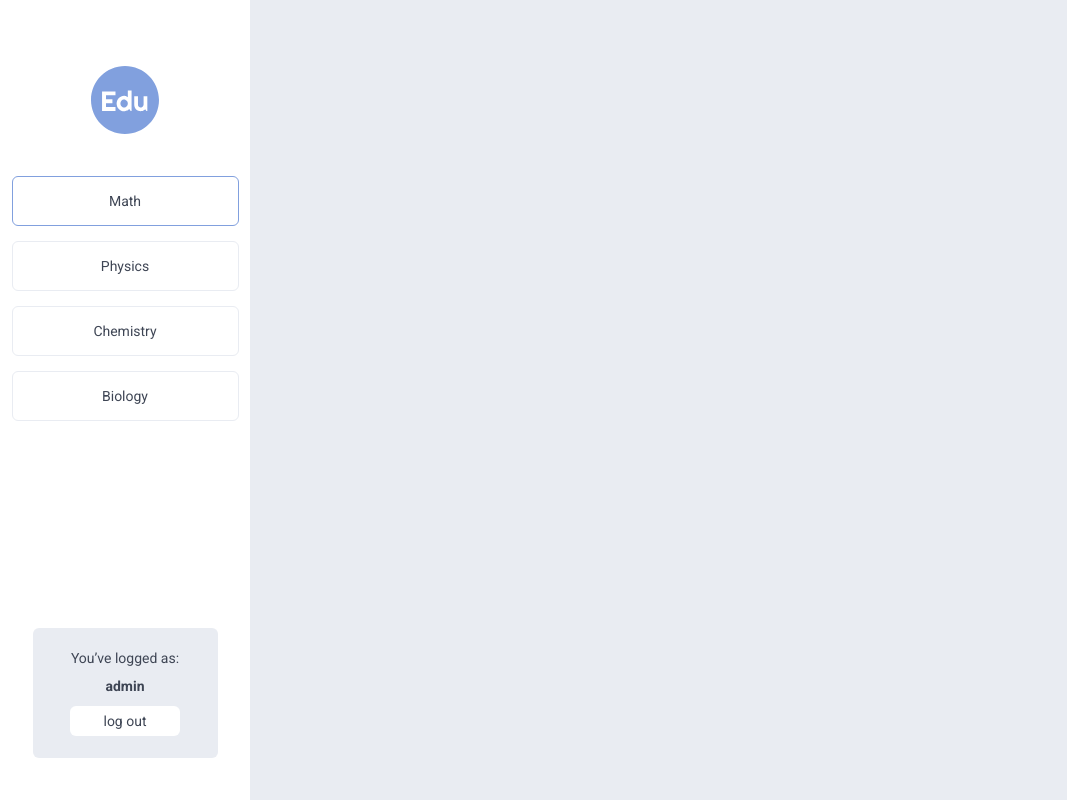
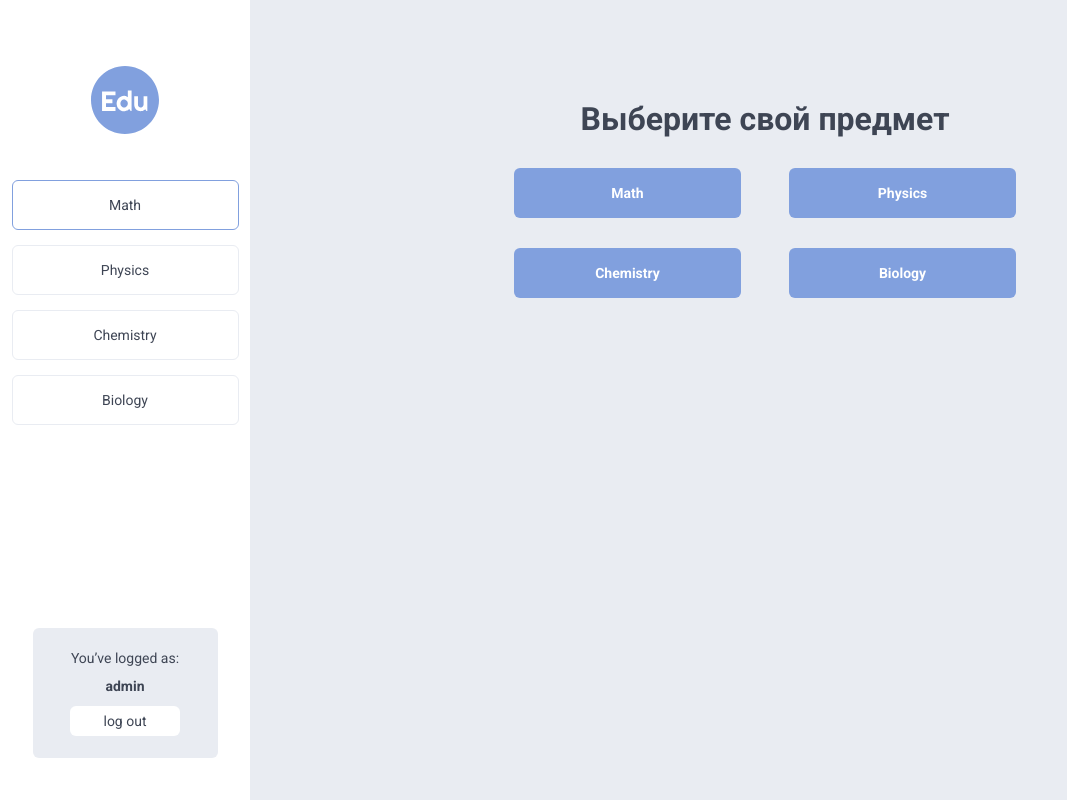
Before and after one commit to maksim4k1/Education-App, a React (Create React App) app: page / in a window 1280 px wide. Shown: the whole page, without its empty margins (0-1067 px from the left). Built offline with nearby package versions, Linux system fonts and the light colour scheme.

Commit message:
added navigation to Main page and edited sidebar buttons to links

```diff
--- a/src/components/UI/Button/index.jsx
+++ b/src/components/UI/Button/index.jsx
@@ -13,6 +13,14 @@ const ButtonElement = styled.button`
   background: var(--color-blue);
   border-radius: 6px;
   transition: all 0.3s;
+  &>a{
+    color: inherit;
+    width: 100%;
+    height: 100%;
+    display: flex;
+    align-items: center;
+    justify-content: center;
+  }
   &:hover{
     background: var(--color-blue-hover);
   }
--- a/src/components/UI/Sidebar/index.jsx
+++ b/src/components/UI/Sidebar/index.jsx
@@ -1,4 +1,5 @@
 import React from "react";
+import { NavLink } from "react-router-dom";
 import styled from "styled-components";
 import LogoIcon from "../../../assets/LogoIcon";
 import { gap } from "../../../styles/mixins";
@@ -67,12 +68,12 @@ const LogoutButton = styled.button`
 function Sidebar () {
   return(
     <Aside>
-      <LogoIcon/>
+      <NavLink to="/"><LogoIcon/></NavLink>
       <Navigation>
-        <NavButton className="active">Math</NavButton>
-        <NavButton>Physics</NavButton>
-        <NavButton>Chemistry</NavButton>
-        <NavButton>Biology</NavButton>
+        <NavButton className="active"><NavLink to="/classroom/math">Math</NavLink></NavButton>
+        <NavButton><NavLink to="/classroom/physics">Physics</NavLink></NavButton>
+        <NavButton><NavLink to="/classroom/chemistry">Chemistry</NavLink></NavButton>
+        <NavButton><NavLink to="/classroom/biology">Biology</NavLink></NavButton>
       </Navigation>
       <Profile>
         <p>You’ve logged as:</p>
--- /dev/null
+++ b/src/pages/Classroom.jsx
@@ -0,0 +1,14 @@
+import React from "react";
+import { Redirect, useParams } from "react-router";
+
+function Classroom () {
+  const {id} = useParams();
+
+  return(
+    <div>
+      <Redirect to="/error/404" />
+    </div>
+  );
+}
+
+export default Classroom;
--- a/src/pages/Main.jsx
+++ b/src/pages/Main.jsx
@@ -1,9 +1,35 @@
 import React from "react";
+import { NavLink } from "react-router-dom";
+import styled from "styled-components";
+import Button from "../components/UI/Button";
+
+const Title = styled.h1`
+  font-size: 32px;
+  font-weight: 700;
+  text-align: center;
+  margin: 0 0 30px;
+`;
+const List = styled.ul`
+  max-width: 550px;
+  margin: 0 auto;
+  display: grid;
+  grid-template-columns: 1fr 1fr;
+  &>button{
+    margin: 0 auto;
+  }
+  grid-row-gap: 30px;
+`;
 
 function Main () {
   return(
     <main className="content container">
-
+      <Title>Выберите свой предмет</Title>
+      <List>
+        <Button><NavLink to="/classroom/math">Math</NavLink></Button>
+        <Button><NavLink to="/classroom/physics">Physics</NavLink></Button>
+        <Button><NavLink to="/classroom/chemistry">Chemistry</NavLink></Button>
+        <Button><NavLink to="/classroom/biology">Biology</NavLink></Button>
+      </List>
     </main>
   );
 }
--- a/src/utils/routes.js
+++ b/src/utils/routes.js
@@ -1,9 +1,11 @@
+import Classroom from "../pages/Classroom";
 import Error404 from "../pages/errors/Error404";
 import Login from "../pages/Login";
 import Main from "../pages/Main";
 
 export const privateRoutes = [
   {path: "/", component: Main, exact: true},
+  {path: "/classroom/:id", component: Classroom, exact: true},
 ];
 
 export const publicRoutes = [
```
